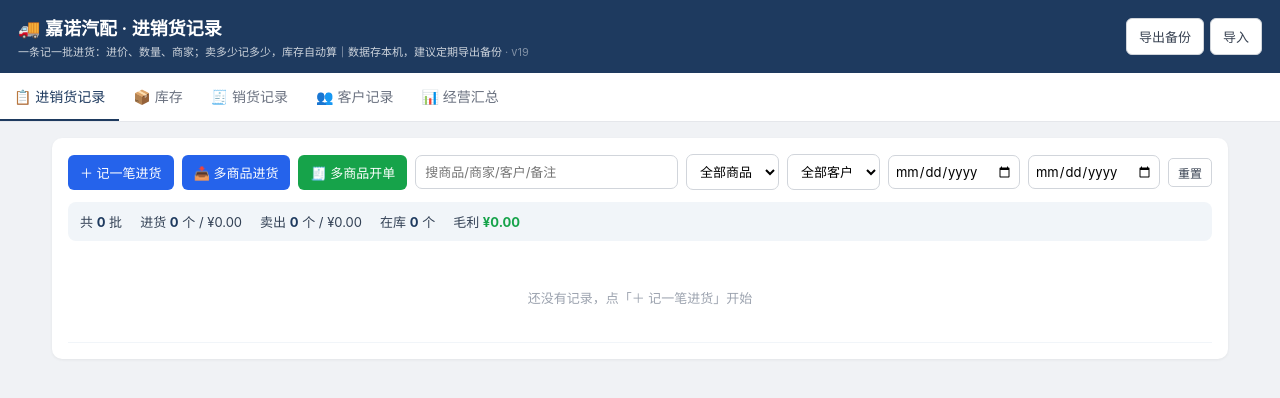
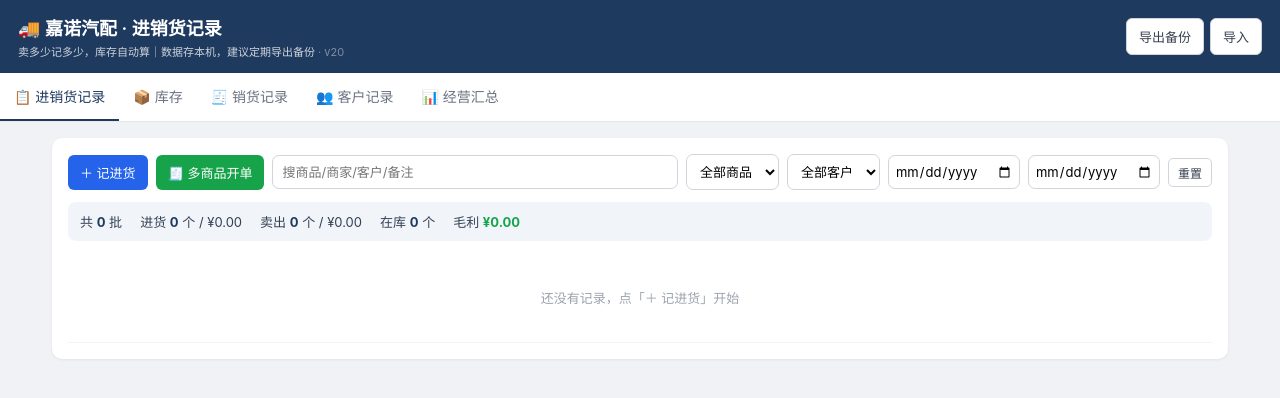
Before and after one commit to bubbbleovo/qipei, a plain HTML site: page index.html in a window 1280 px wide. Both pictures are taken after a click on the button "🧾 多商品开单". Drawn offline with Linux system fonts and the light colour scheme.

```diff
--- a/index.html
+++ b/index.html
@@ -227,7 +227,7 @@
 <div class="header">
   <div>
     <h1>🚚 嘉诺汽配 · 进销货记录</h1>
-    <div class="sub">一条记一批进货：进价、数量、商家；卖多少记多少，库存自动算｜数据存本机，建议定期导出备份<span id="verTag" style="opacity:.55"> · v19</span></div>
+    <div class="sub">卖多少记多少，库存自动算｜数据存本机，建议定期导出备份<span id="verTag" style="opacity:.55"> · v20</span></div>
   </div>
   <div class="header-actions">
     <button class="btn btn-outline" id="fsBtn" onclick="toggleFullscreen()" style="display:none">⛶ 全屏</button>
@@ -250,8 +250,7 @@
   <section id="tab-records">
     <div class="card">
       <div class="toolbar">
-        <button class="btn btn-primary" onclick="openRecordModal()">＋ 记一笔进货</button>
-        <button class="btn btn-primary" onclick="openBulkBuyModal()">📥 多商品进货</button>
+        <button class="btn btn-primary" onclick="openBulkBuyModal()">＋ 记进货</button>
         <button class="btn btn-success" onclick="openBulkSellModal()">🧾 多商品开单</button>
         <input type="text" id="fKeyword" placeholder="搜商品/商家/客户/备注" oninput="renderRecords()" style="flex:1;min-width:150px">
         <select id="fProduct" onchange="renderRecords()"><option value="">全部商品</option></select>
@@ -271,7 +270,7 @@
       <h2>📦 当前库存（按商品汇总）</h2>
       <div class="hint" style="margin-bottom:10px">库存 = 进货总数 − 已卖出总数。每批货可以分多次卖，卖多少扣多少。</div>
       <div class="toolbar">
-        <button class="btn btn-primary btn-sm" onclick="openBulkBuyModal()">📥 多商品进货</button>
+        <button class="btn btn-primary btn-sm" onclick="openBulkBuyModal()">＋ 记进货</button>
         <button class="btn btn-success btn-sm" onclick="openBulkSellModal()">🧾 多商品开单</button>
         <input type="text" id="stockSearch" placeholder="搜商品名称" oninput="renderStock()" style="flex:1;min-width:130px">
         <select id="stockProduct" onchange="renderStock()"><option value="">全部商品</option></select>
@@ -1149,7 +1148,7 @@ function renderRecords() {
         </div></td>
       </tr>`;
     }).join("")}
-    </tbody>` : `<tbody><tr><td colspan="10"><div class="empty-tip">还没有记录，点「＋ 记一笔进货」开始</div></td></tr></tbody>`;
+    </tbody>` : `<tbody><tr><td colspan="10"><div class="empty-tip">还没有记录，点「＋ 记进货」开始</div></td></tr></tbody>`;
 }
 
 function clearFilters() {
@@ -1647,7 +1646,7 @@ function openRecordModal(id) {
   const hasCost = (r.cost !== undefined && r.cost !== null && r.cost !== "");
   let costAuto = !hasCost;   // 进价由「上次进价」自动带出；用户手填过就不再覆盖
 
-  showModal(id ? "修改这批进货" : "记一笔进货", `
+  showModal(id ? "修改这批进货" : "记进货", `
     <div class="form-row"><label>进货日期 *</label><input type="date" id="r-date" value="${esc(r.date || today())}"></div>
     <div class="form-row"><label>商品名称 *</label>
       <input id="r-product" list="dl-product" value="${esc(r.product || "")}" placeholder="如：机油滤芯（大众朗逸）">
@@ -1768,7 +1767,7 @@ function openBulkBuyModal() {
   const prodOpts = productsInUse().map(p => `<option value="${esc(p)}">`).join("");
   const supOpts = suppliersInUse().map(s => `<option value="${esc(s)}">`).join("");
 
-  showModal("多商品进货 · 一次进好几种货", `
+  showModal("记进货 · 一次可以记好几种", `
     <div class="form-grid">
       <div class="form-row"><label>进货日期 *</label><input type="date" id="bb-date" value="${today()}"></div>
       <div class="form-row"><label>进货商家（都会记上）</label>
@@ -2083,7 +2082,7 @@ function bulkStocks() {
 
 function openBulkSellModal(preCustomer) {
   const stocks = bulkStocks();
-  if (!stocks.length) { alert("当前没有可卖的商品（库存都是 0）。\n\n先在「＋ 记一笔进货」里记进货，再来卖。"); return; }
+  if (!stocks.length) { alert("当前没有可卖的商品（库存都是 0）。\n\n先点「＋ 记进货」记进货，再来卖。"); return; }
   bulkCtx = { paidTouched: false };
   const rows = stocks.map(s => {
     const lp = lastPriceOf(s.product);
```
